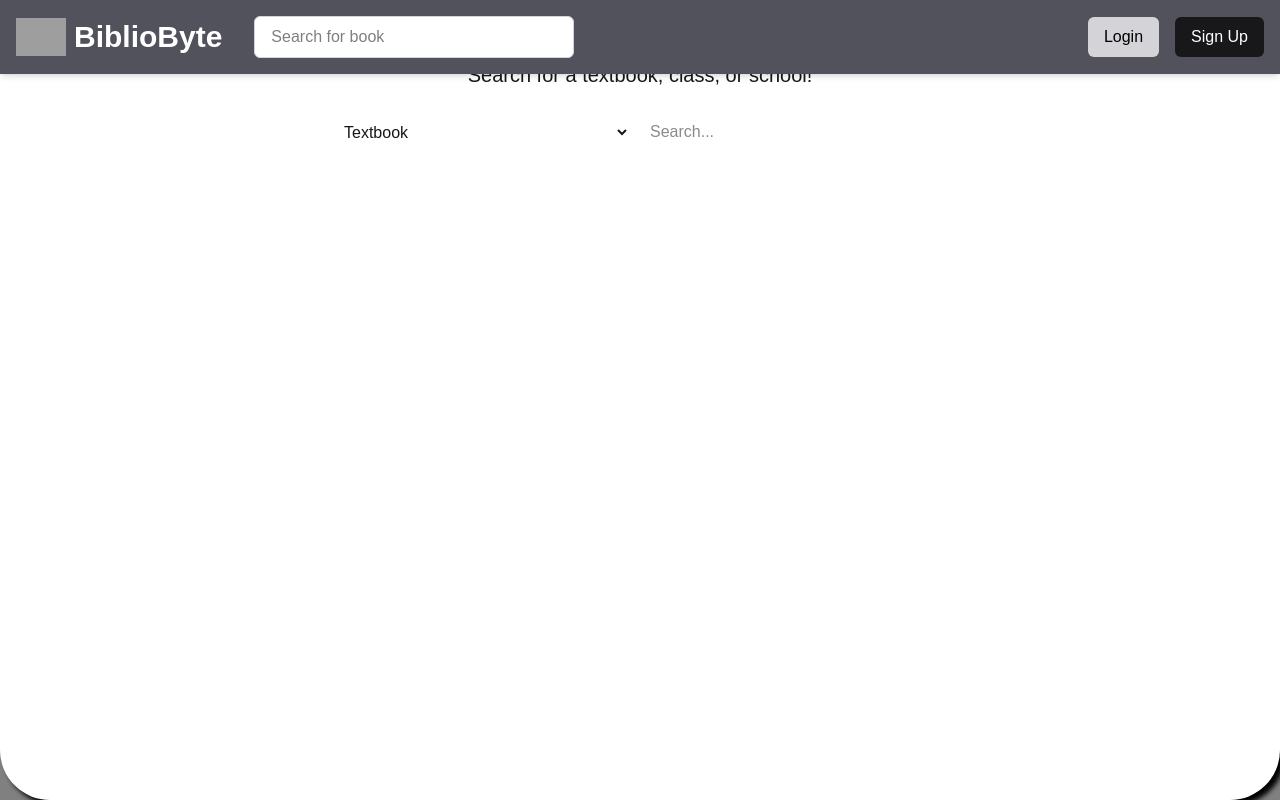
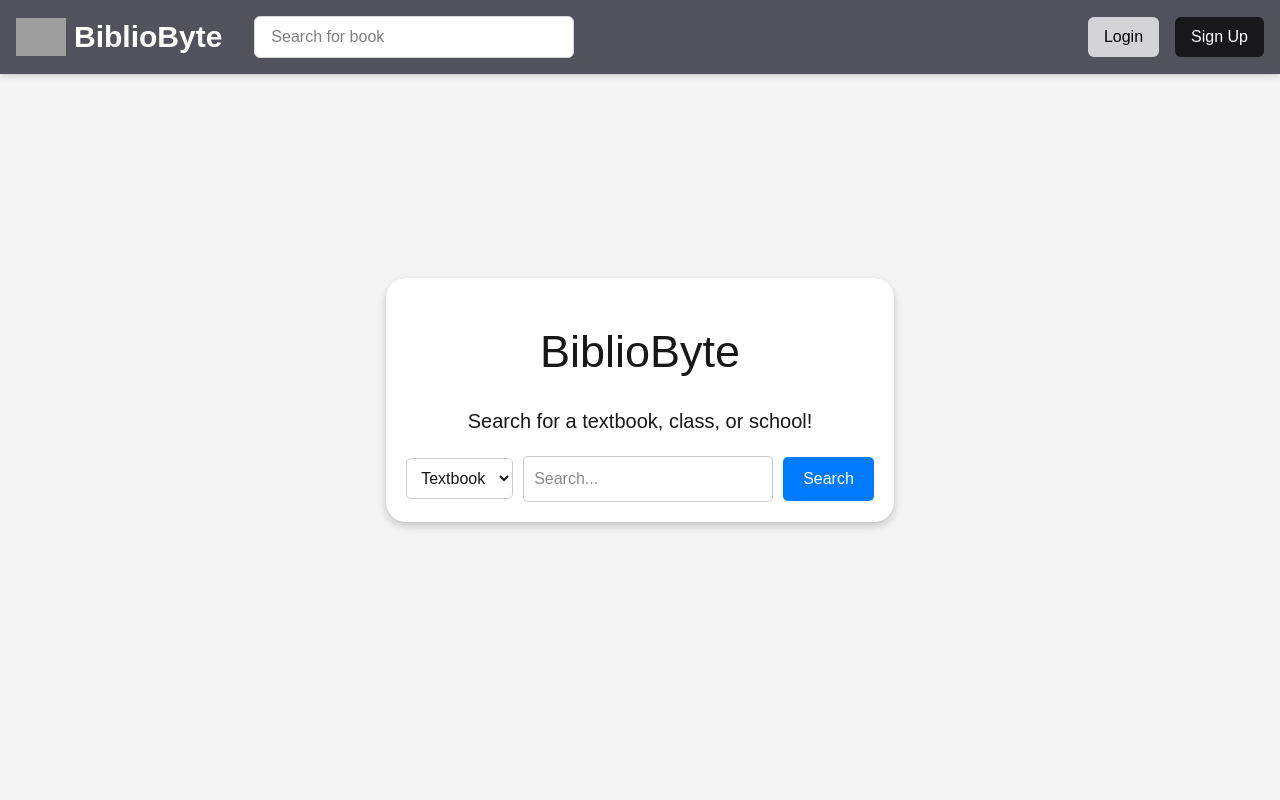
Before and after one commit to Carson-Bell/BiblioByte, a Next.js app in the folder biblio-byte/: page / in a window 1280 px wide. Built offline with nearby package versions, Linux system fonts and the light colour scheme; grey boxes are pictures that could not be loaded.

Commit message:
Finished splashpage

```diff
--- a/biblio-byte/src/app/page.jsx
+++ b/biblio-byte/src/app/page.jsx
@@ -1,53 +1,114 @@
 // SPLASH PAGE
+'use client';
+// pages/index.js
+import Head from 'next/head';
+import { useState } from 'react';
 
-export default function page() {
+export default function Home() {
+    const [searchTerm, setSearchTerm] = useState('');
+    const [searchType, setSearchType] = useState('Textbook');
+
+    const handleSearch = (event) => {
+        event.preventDefault();
+        console.log(`Searching for ${searchType}: ${searchTerm}`);
+        // Add your search logic or redirect here
+    };
+
     return (
-        <div style={{
-            fontFamily: 'Arial, sans-serif',
-            margin: 0,
-            padding: 0,
-            display: 'flex',
-            justifyConent: 'center',
-            height: '100vh',
-            backgroundColor: 'grey'
-        }}>
-            <div style={{
-                boxShadow: '5px 5px 5px black',
-                backgroundColor: 'white',
-                padding: '0 18px',
-                borderRadius: '50px',
-                textAlign: 'center',
-                width: '100%'
-            }}>
-                <div style={{ fontSize: '40px', marginBottom: '20px' }}>
-                    <p>BiblioByte</p>
-                    <div style={{ fontSize: '20px', marginBottom: '20px' }}>
+        <>
+            <Head>
+                <title>BiblioByte</title>
+            </Head>
+            <div style={pageStyle}>
+                <div style={cardStyle}>
+                    <div style={headerStyle}>
+                        <h1>BiblioByte</h1>
+                    </div>
+                    <div style={descriptionStyle}>
                         <p>Search for a textbook, class, or school!</p>
-                        <div style={{
-                            margin: '20px 0',
-                            display: 'flex',
-                            justifyContent: 'center'
-                        }}>
-                            <select style={{
-                                padding: '10px',
-                                marginRight: '10px',
-                                width: '300px',
-                                fontSize: '16px'
-                            }}>
-                                <option value="Textbook">Textbook</option>
-                                <option value="Class">Class</option>
-                                <option value="School">School</option>
-                            </select>
-                            <input type="text" placeholder="Search..." style={{
-                                padding: '10px',
-                                marginRight: '10px',
-                                width: '300px',
-                                fontSize: '16px'
-                            }} />
-                        </div>
                     </div>
+                    <form onSubmit={handleSearch} style={formStyle}>
+                        <select
+                            value={searchType}
+                            onChange={(e) => setSearchType(e.target.value)}
+                            style={selectStyle}
+                        >
+                            <option value="Textbook">Textbook</option>
+                            <option value="Class">Class</option>
+                            <option value="School">School</option>
+                        </select>
+                        <input
+                            type="text"
+                            placeholder="Search..."
+                            value={searchTerm}
+                            onChange={(e) => setSearchTerm(e.target.value)}
+                            style={inputStyle}
+                        />
+                        <button type="submit" style={buttonStyle}>Search</button>
+                    </form>
                 </div>
             </div>
-        </div>
+        </>
     );
 }
+
+// Inline styles
+const pageStyle = {
+    display: 'flex',
+    justifyContent: 'center',
+    alignItems: 'center',
+    height: '100vh',
+    backgroundColor: '#f4f4f4'
+};
+
+const cardStyle = {
+    textAlign: 'center',
+    backgroundColor: 'white',
+    padding: '20px',
+    borderRadius: '20px',
+    boxShadow: '0 4px 8px rgba(0, 0, 0, 0.2)'
+};
+
+const headerStyle = {
+    textAlign: 'center',
+    fontSize: '45px',
+    padding: '20px'
+}
+
+const descriptionStyle = {
+    textAlign: 'center',
+    fontSize: '20px',
+}
+
+const formStyle = {
+    marginTop: '20px',
+    display: 'flex',
+    justifyContent: 'center',
+    alignItems: 'center'
+};
+
+const selectStyle = {
+    padding: '10px',
+    marginRight: '10px',
+    border: '1px solid #ccc',
+    borderRadius: '5px',
+    cursor: 'pointer'
+};
+
+const inputStyle = {
+    padding: '10px',
+    marginRight: '10px',
+    border: '1px solid #ccc',
+    borderRadius: '5px',
+    width: '250px',
+    cursor: 'text'
+};
+
+const buttonStyle = {
+    padding: '10px 20px',
+    backgroundColor: '#007BFF',
+    color: 'white',
+    border: 'none',
+    borderRadius: '5px',
+    cursor: 'pointer'
+};
```
